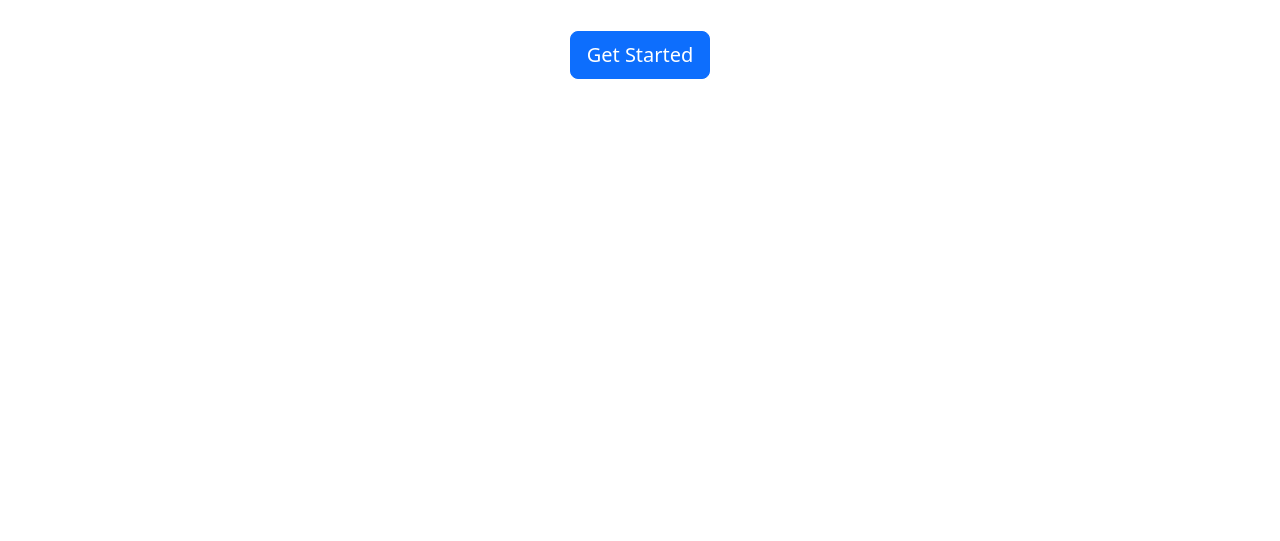
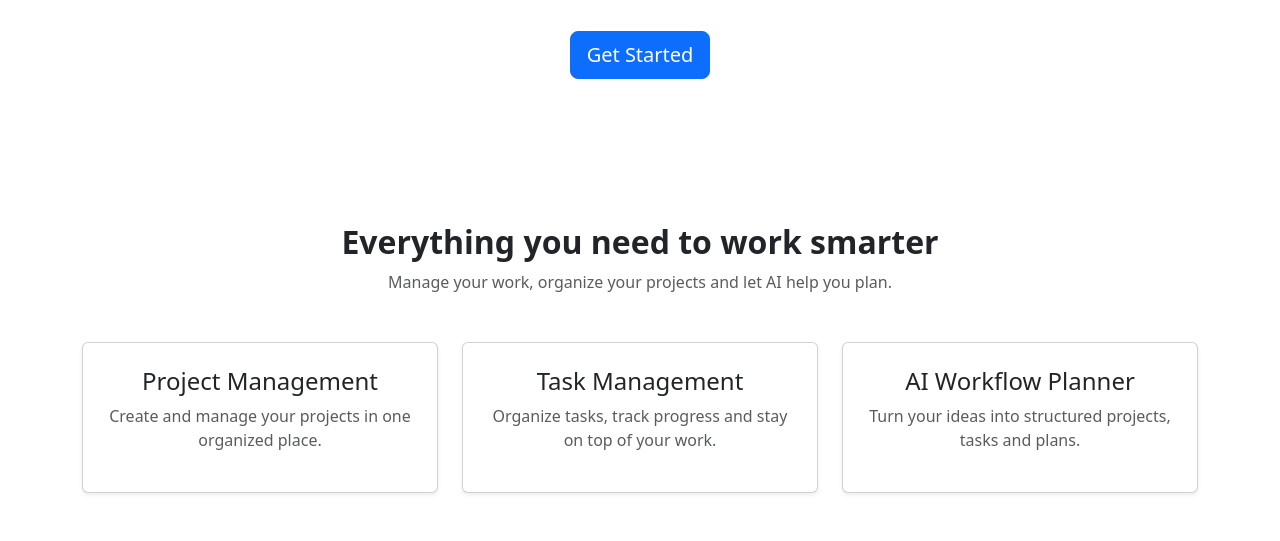
Before and after one commit to AI-Himanshu07/Workflow-AI, a Django app: page / in a window 1280 px wide. Shown: the part 438-979 px from the top of the page. Before the commit the page ends 517 px from the top, so only its background shows below. Run offline with Django 5.2, Linux system fonts and the light colour scheme.

Commit message:
Add Workflow AI feature cards

```diff
--- a/core/templates/core/home.html
+++ b/core/templates/core/home.html
@@ -68,6 +68,97 @@
 
     </section>
 
+    <!-- Features Section -->
+
+<section class="container py-5">
+
+    <div class="text-center mb-5">
+
+        <h2 class="fw-bold">
+            Everything you need to work smarter
+        </h2>
+
+        <p class="text-muted">
+            Manage your work, organize your projects and let AI help you plan.
+        </p>
+
+    </div>
+
+
+    <div class="row g-4">
+
+        <!-- Project Management -->
+
+        <div class="col-md-4">
+
+            <div class="card h-100 shadow-sm">
+
+                <div class="card-body text-center p-4">
+
+                    <h3 class="h4">
+                        Project Management
+                    </h3>
+
+                    <p class="text-muted">
+                        Create and manage your projects in one organized place.
+                    </p>
+
+                </div>
+
+            </div>
+
+        </div>
+
+
+        <!-- Task Management -->
+
+        <div class="col-md-4">
+
+            <div class="card h-100 shadow-sm">
+
+                <div class="card-body text-center p-4">
+
+                    <h3 class="h4">
+                        Task Management
+                    </h3>
+
+                    <p class="text-muted">
+                        Organize tasks, track progress and stay on top of your work.
+                    </p>
+
+                </div>
+
+            </div>
+
+        </div>
+
+
+        <!-- AI Workflow Planner -->
+
+        <div class="col-md-4">
+
+            <div class="card h-100 shadow-sm">
+
+                <div class="card-body text-center p-4">
+
+                    <h3 class="h4">
+                        AI Workflow Planner
+                    </h3>
+
+                    <p class="text-muted">
+                        Turn your ideas into structured projects, tasks and plans.
+                    </p>
+
+                </div>
+
+            </div>
+
+        </div>
+
+    </div>
+
+</section>
+
 </body>
 
 </html>
```
